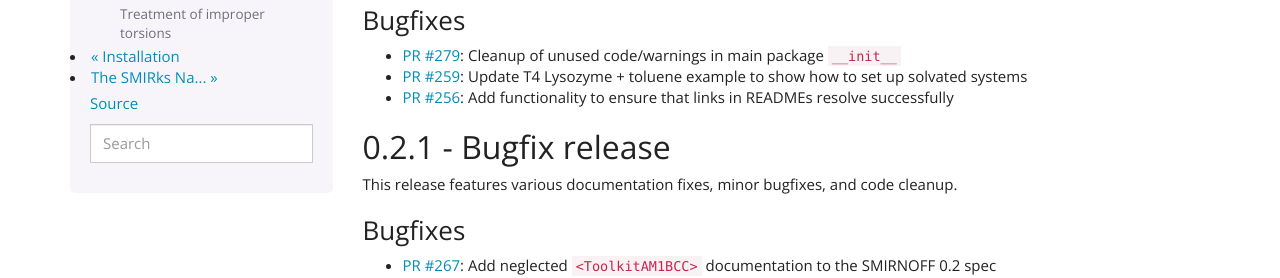
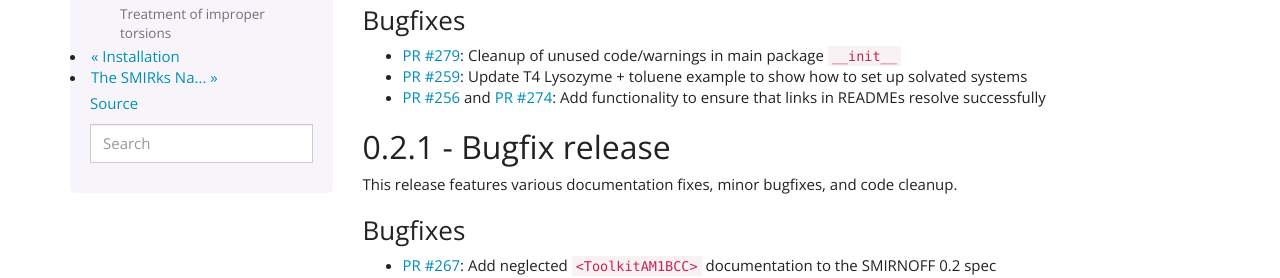
Before and after one commit to openforcefield/openff-toolkit, a Sphinx documentation site: the page built from docs/releasehistory.rst, in a window 1280 px wide. Shown: the part 402-680 px from the top of the page. Built offline with Sphinx 7.4.7, drawn with Linux system fonts in a browser that asks for light colours.

Commit message:
Add mention of #274 to bugfixes

```diff
--- a/docs/releasehistory.rst
+++ b/docs/releasehistory.rst
@@ -17,7 +17,7 @@ Bugfixes
 """"""""
 * `PR #279 <https://github.com/openforcefield/openforcefield/pull/279>`_: Cleanup of unused code/warnings in main package ``__init__``
 * `PR #259 <https://github.com/openforcefield/openforcefield/pull/259>`_: Update T4 Lysozyme + toluene example to show how to set up solvated systems
-* `PR #256 <https://github.com/openforcefield/openforcefield/pull/256>`_: Add functionality to ensure that links in READMEs resolve successfully
+* `PR #256 <https://github.com/openforcefield/openforcefield/pull/256>`_ and `PR #274 <https://github.com/openforcefield/openforcefield/pull/274>`_: Add functionality to ensure that links in READMEs resolve successfully
 
 
 0.2.1 - Bugfix release
```
